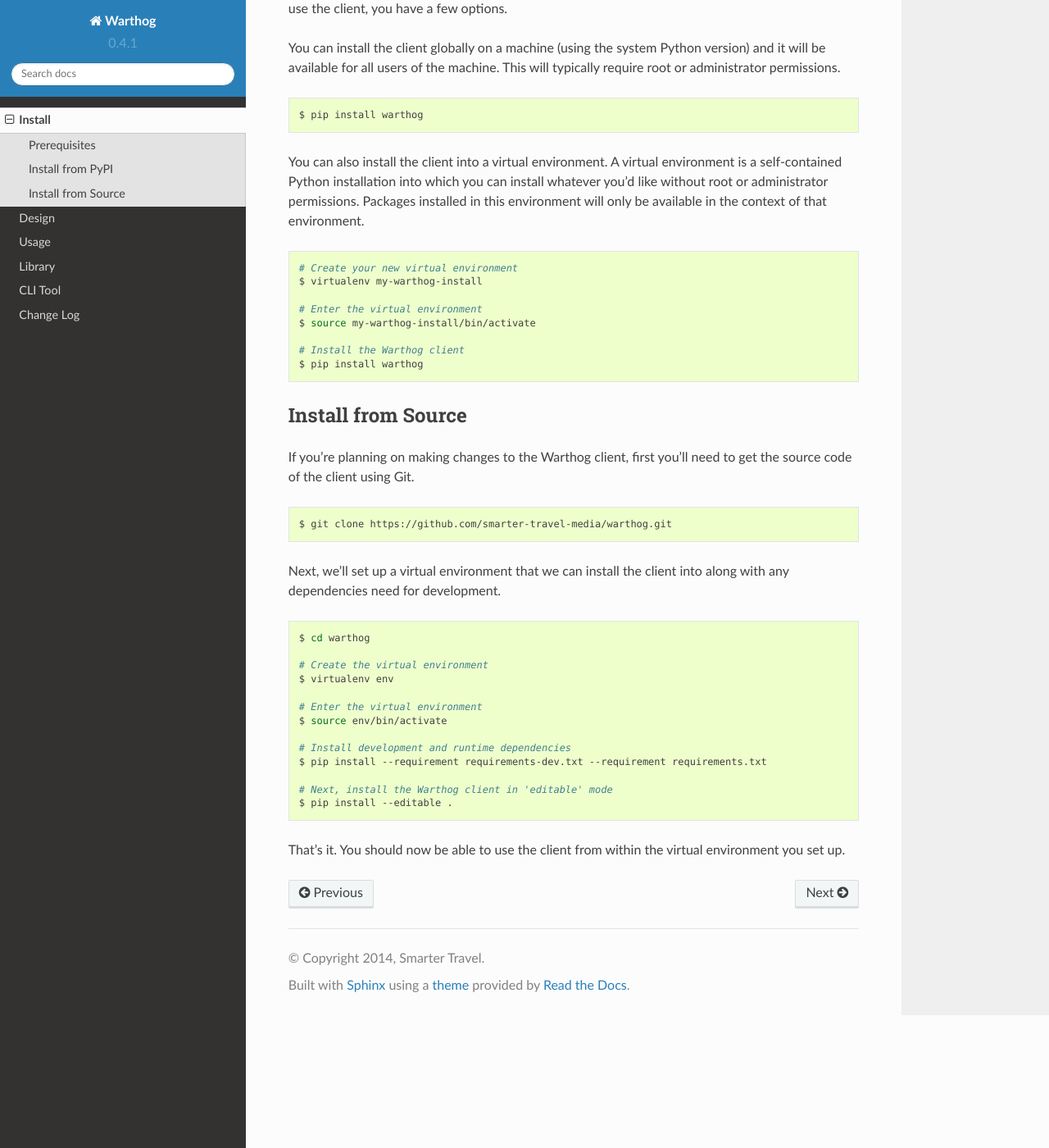
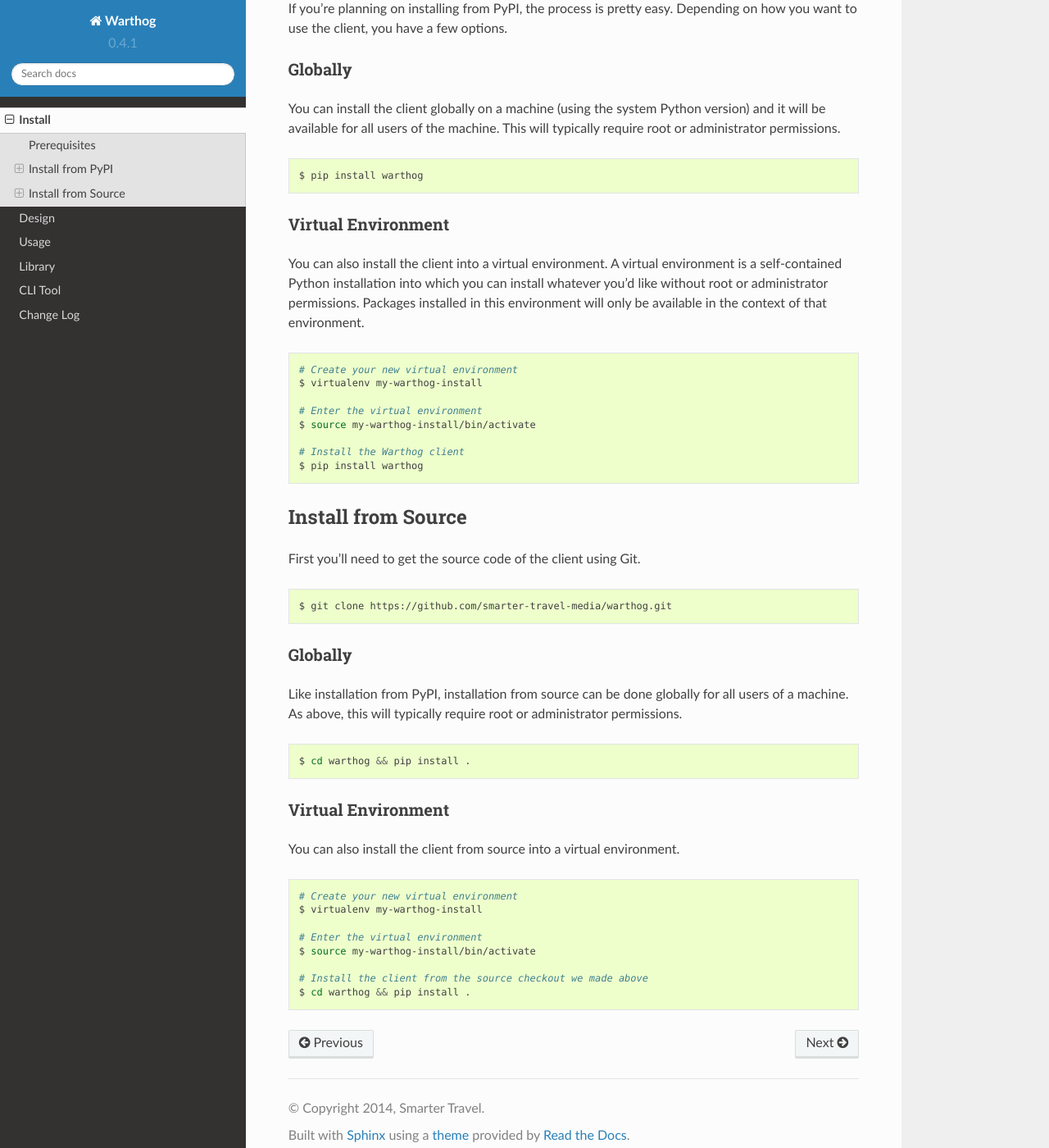
Before and after one commit to smarter-travel-media/warthog, a Sphinx documentation site: the page built from doc/source/install.rst, in a window 1280 px wide and 1400 px high, scrolled down 537 px. Shown: the whole window at 82% size. Built offline with Sphinx 7.4.7 and the Read the Docs theme 2.0.0, drawn with Linux system fonts in a browser that asks for light colours; some of the changed text lies outside the part shown.

Commit message:
Installation doc updates

```diff
--- a/doc/source/install.rst
+++ b/doc/source/install.rst
@@ -2,8 +2,8 @@
 =======
 
 The sections below will go over how to install the Warthog client from the Python
-Package Index (PyPI) (such as when using it in production) and how to install it
-from source (such as when you are developing it).
+Package Index (PyPI) or how to install it from source. Both ways to install the
+client can be done globally on a machine or within the context of a virtualenv.
 
 Prerequisites
 -------------
@@ -11,14 +11,22 @@
 These instructions assume that you have the following things available.
 
 * Python 2.6 - 2.7 or Python 3.3 - Python 3.4
-* The virtualenv tool
-* Git
+* The virtualenv_ tool
+* The pip_ tool
+* Git_
+
+.. _pip: https://pip.pypa.io/en/latest/
+.. _virtualenv: https://virtualenv.pypa.io/en/latest/
+.. _Git: http://git-scm.com/
 
 Install from PyPI
 -----------------
 
 If you're planning on installing from PyPI, the process is pretty easy. Depending
 on how you want to use the client, you have a few options.
+
+Globally
+~~~~~~~~
 
 You can install the client globally on a machine (using the system Python version)
 and it will be available for all users of the machine. This will typically require
@@ -28,6 +36,9 @@
 
     $ pip install warthog
 
+
+Virtual Environment
+~~~~~~~~~~~~~~~~~~~
 
 You can also install the client into a virtual environment. A virtual environment is
 a self-contained Python installation into which you can install whatever you'd like
@@ -49,32 +60,35 @@
 Install from Source
 -------------------
 
-If you're planning on making changes to the Warthog client, first you'll need to get
-the source code of the client using Git.
+First you'll need to get the source code of the client using Git.
 
 .. code-block:: bash
 
     $ git clone https://github.com/smarter-travel-media/warthog.git
 
 
-Next, we'll set up a virtual environment that we can install the client into along with
-any dependencies need for development.
+Globally
+~~~~~~~~
+
+Like installation from PyPI, installation from source can be done globally for all users
+of a machine. As above, this will typically require root or administrator permissions.
 
 .. code-block:: bash
 
-    $ cd warthog
+    $ cd warthog && pip install .
 
-    # Create the virtual environment
-    $ virtualenv env
+Virtual Environment
+~~~~~~~~~~~~~~~~~~~
+
+You can also install the client from source into a virtual environment.
+
+.. code-block:: bash
+
+    # Create your new virtual environment
+    $ virtualenv my-warthog-install
 
     # Enter the virtual environment
-    $ source env/bin/activate
+    $ source my-warthog-install/bin/activate
 
-    # Install development and runtime dependencies
-    $ pip install --requirement requirements-dev.txt --requirement requirements.txt
-
-    # Next, install the Warthog client in 'editable' mode
-    $ pip install --editable .
-
-That's it. You should now be able to use the client from within the virtual environment
-you set up.
+    # Install the client from the source checkout we made above
+    $ cd warthog && pip install .
```
